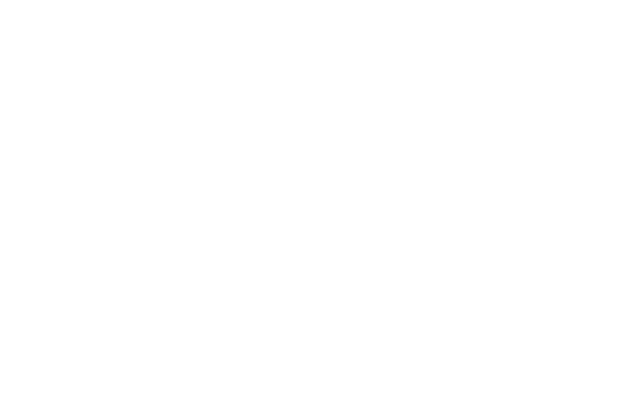
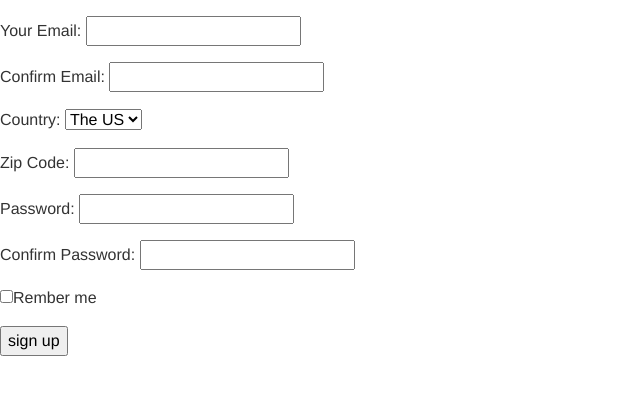
Before and after one commit to euxx/form-validation, a plain HTML site: page index.html in a window 1280 px wide. Shown: the whole page, without its empty margins (0-640 px from the left). Drawn offline with Linux system fonts and the light colour scheme.

Commit message:
Build main structure

```diff
--- a/index.html
+++ b/index.html
@@ -1,7 +1,7 @@
 <!DOCTYPE html>
 	<html>
 	<head>
-		<meta charset="utf-8">
+		<meta charset="utf_8">
 		<title>Form Validation</title>
 		<link rel="stylesheet" type="text/css" href="styles/normalize.css">
 		<link rel="stylesheet" type="text/css" href="styles/style.css">
@@ -10,7 +10,50 @@
 	<body>
 
 		<div class="container">
-
+			<form action="#" method="post">
+				<p>
+					<label>Your Email:
+						<input type="email" name="email" required>
+					</label>
+				</p>
+				<p>
+					<label>Confirm Email:
+						<input type="email" name="confirm_email" required>
+					</label>
+				</p>
+				<p>
+					<label>Country:
+						<select name="country">
+							<option value="the_us">The US</option>
+							<option value="china">China</option>
+							<option value="japan">Japan</option>
+						</select>
+					</label>
+				</p>
+				<p>
+					<label>Zip Code:
+						<input type="number" name="zip_code" required>
+					</label>
+				</p>
+				<p>
+					<label>Password:
+						<input type="password" name="password" required>
+					</label>
+				</p>
+				<p>
+					<label>Confirm Password:
+						<input type="password" name="confirm_password" required>
+					</label>
+				</p>
+				<p>
+					<label>
+						<input type="checkbox" name="rember_me" value="rember_me">Rember me
+					</label>
+				</p>
+				<p>
+					<input type="submit" name="submit" value="sign up">
+				</p>
+			</form>
 		</div>
 
 		<script src="scripts/jquery.js"></script>
```
